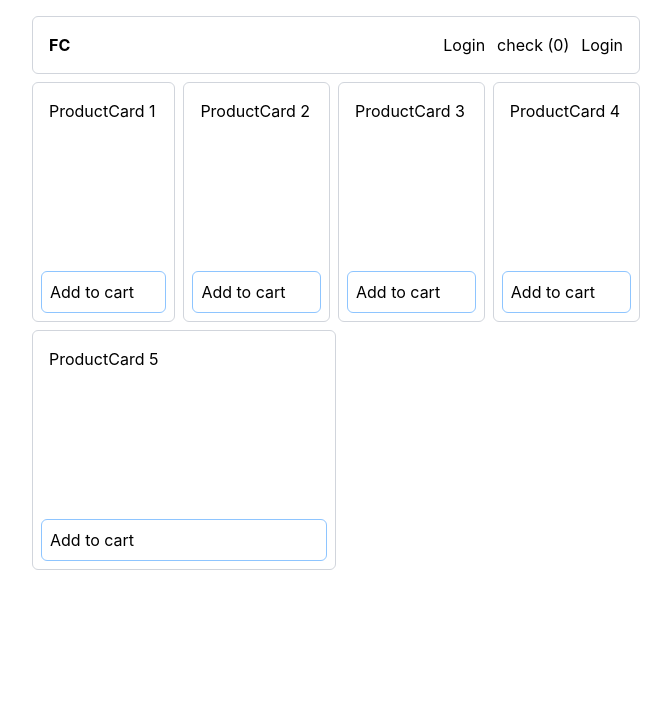
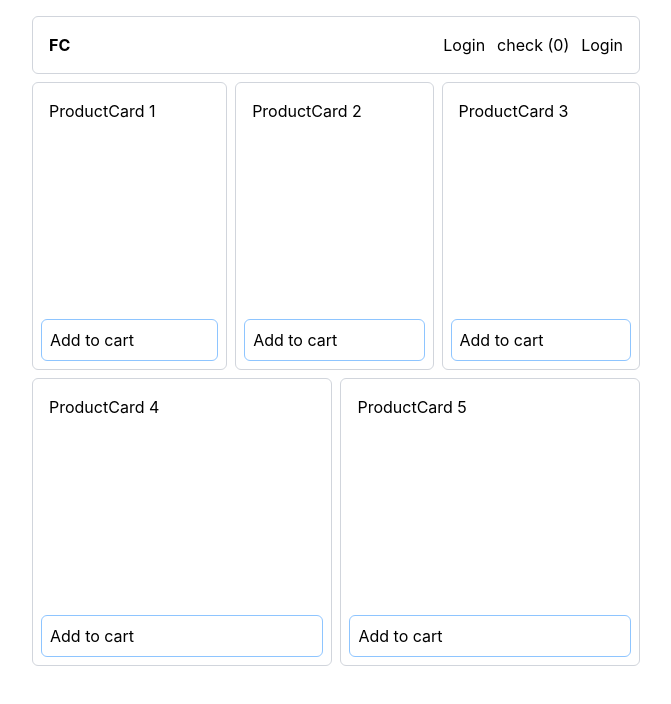
Before and after one commit to bogaledemasrepo/FastCommerce, a React (Vite) app: page / in a window 1280 px wide. Shown: the top 704 px of the page, without its empty margins (304-975 px from the left). Built offline with nearby package versions, Linux system fonts and the light colour scheme.

Commit message:
card responssiveness update

```diff
--- a/src/components/product-card.tsx
+++ b/src/components/product-card.tsx
@@ -6,7 +6,7 @@ function ProductCard({ item }: { item: number }) {
   return (
     <Link
       to={"/detail"}
-      className="border border-gray-300 rounded-md h-60 grow sm:max-w-[50%] flex flex-col relative"
+      className="border border-gray-300 rounded-md h-72 grow min-w-45 max-w-[320px] flex flex-col relative"
     >
       <div className="p-4">ProductCard {item}</div>
 
```
Also changed, not shown: vercel.json.
